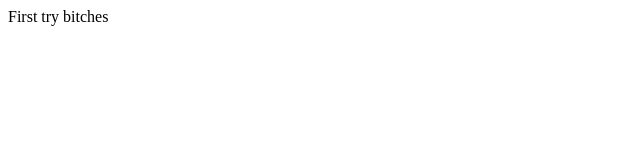
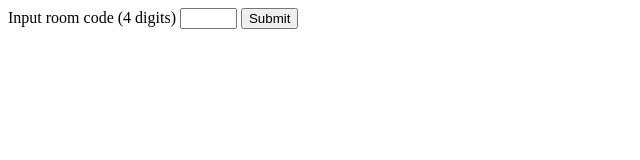
Before and after one commit to LuckePucke/treman, a plain HTML site: page index.html in a window 1280 px wide. Shown: the whole page, without its empty margins (0-640 px from the left). Drawn offline with Linux system fonts and the light colour scheme.

Commit message:
Made a simple layout for room selection.

```diff
--- a/index.html
+++ b/index.html
@@ -3,6 +3,8 @@
 
 </head>
 <body>
-	<p>First try bitches</p>
+	<label for="roomid">Input room code (4 digits)</label>
+	<input type="text" id="roomid" minlength="4" maxlength="4" size="4">
+	<input type="button" value="Submit">
 </body>
 </html>
```
